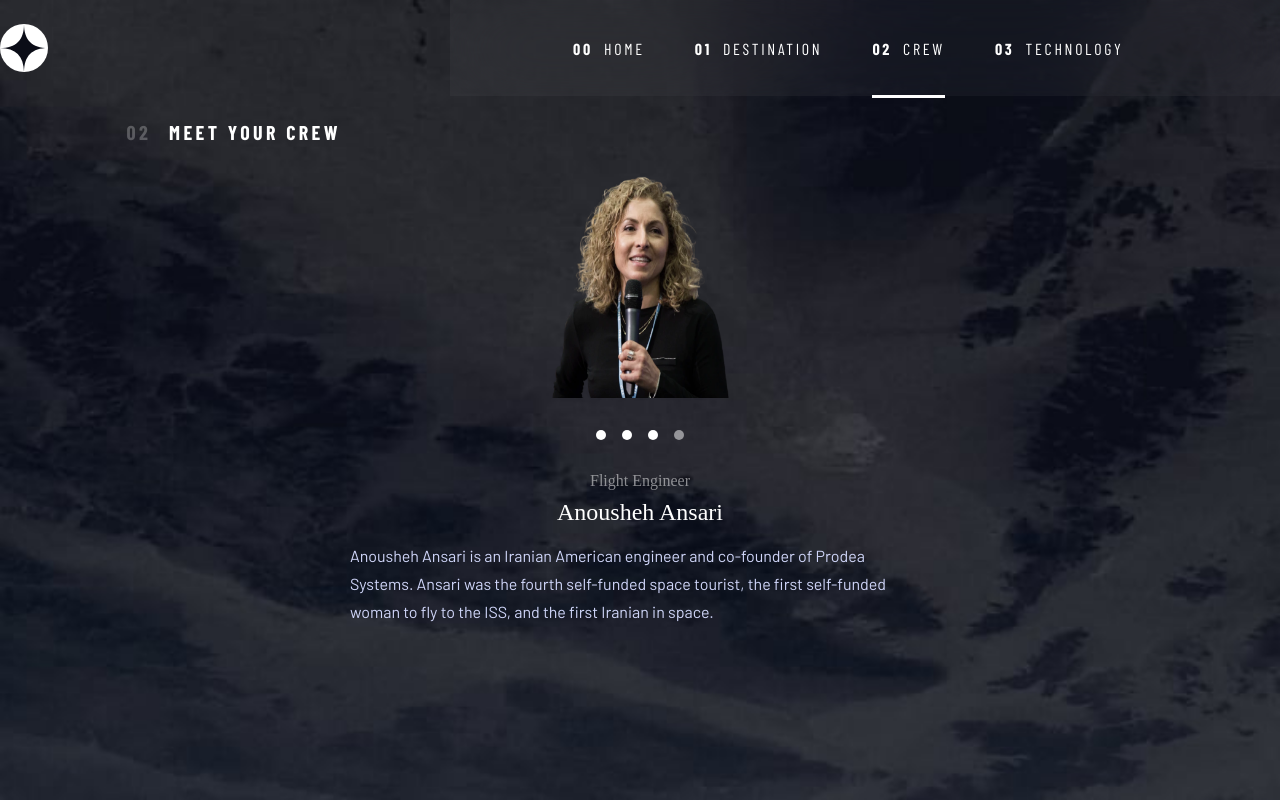
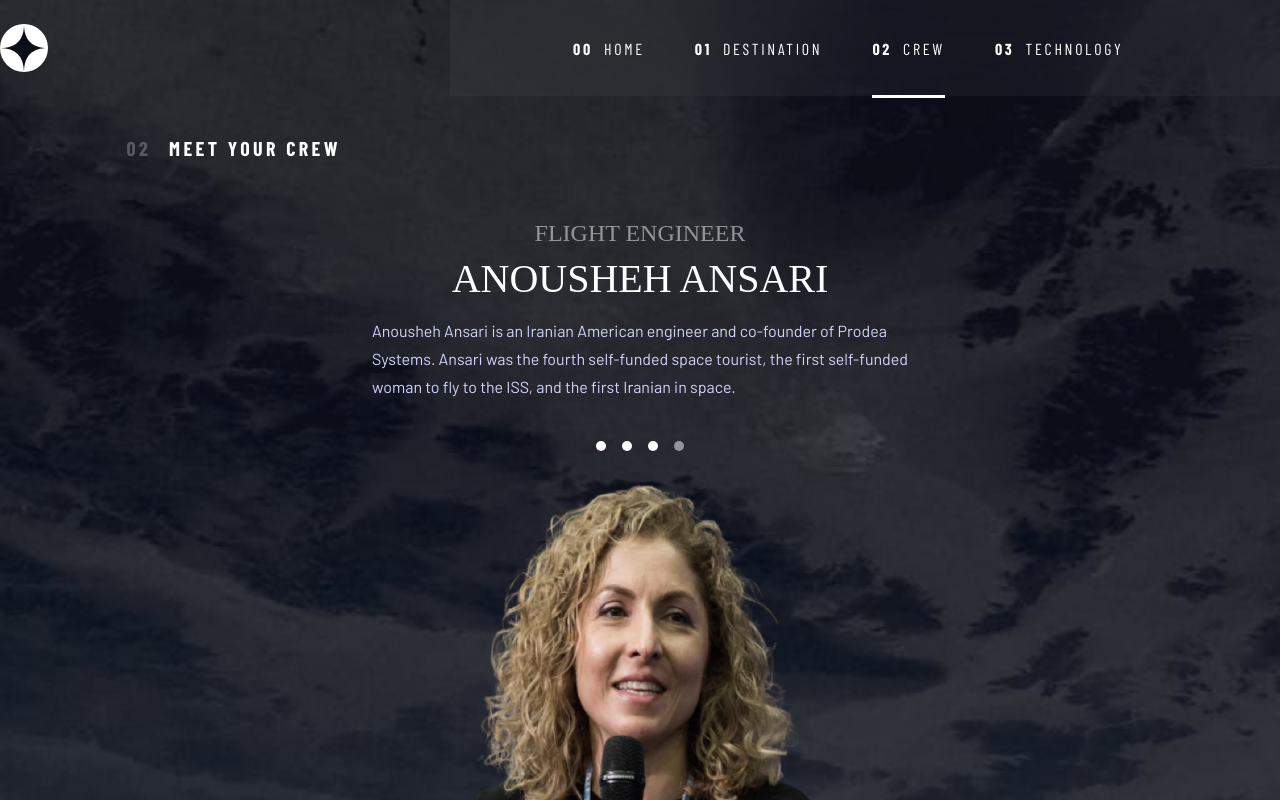
Before and after one commit to gigakhrz/Space-tourismo-website, a React (Vite) app: page /crew/anousheh in a window 1280 px wide. Shown: the top 800 px of the page. Built offline with nearby package versions, Linux system fonts and the light colour scheme; a web font is replaced by a local one.

Commit message:
create crew tablet version

```diff
--- a/src/Components/Crew/Crew.tsx
+++ b/src/Components/Crew/Crew.tsx
@@ -46,6 +46,7 @@ const CrewContainer = styled.div`
   @media screen and (min-width: 768px) {
     padding: 0;
     background-image: url(${bgTablet});
+    gap: 60px;
   }
 `;
 
@@ -55,6 +56,9 @@ const HeaderDiv = styled.div`
   align-items: center;
   flex-direction: column;
   gap: 24px;
+  @media screen and (min-width: 768px) {
+    gap: 40px;
+  }
 
   span {
     display: flex;
--- a/src/Components/Crew/CrewInfo.tsx
+++ b/src/Components/Crew/CrewInfo.tsx
@@ -27,7 +27,7 @@ const CrewInfo = ({ name, photo, role, bio }: CrewType): JSX.Element => {
         <img src={imgSrc} alt="" />
         <hr />
       </div>
-      <InfoContainer>
+      <InfoContainer person={person}>
         <NavBar person={person}>
           <Link to="/crew/douglas" className="douglas" />
           <Link to="/crew/mark" className="mark" />
@@ -53,15 +53,24 @@ const Container = styled.div`
   flex-direction: column;
   gap: 32px;
   align-items: center;
+  @media screen and (min-width: 768px) {
+    flex-direction: column-reverse;
+  }
 
   .imgContainer {
     width: 100%;
     display: flex;
     flex-direction: column;
     align-items: center;
+
     img {
       width: 177px;
       height: 222px;
+
+      @media screen and (min-width: 768px) {
+        width: 436.37px;
+        height: 542px;
+      }
     }
 
     hr {
@@ -77,17 +86,24 @@ const Container = styled.div`
 `;
 
 //person info and nav bar
-const InfoContainer = styled.div`
+const InfoContainer = styled.div<{ person: string }>`
   display: flex;
   flex-direction: column;
   align-items: center;
   gap: 32px;
+  @media screen and (min-width: 768px) {
+    gap: 40px;
+  }
 
   .personDescription {
     display: flex;
     flex-direction: column;
     align-items: center;
     gap: 16px;
+    order: 2;
+    @media screen and (min-width: 768px) {
+      order: 1;
+    }
 
     //role and full name
     .personInfo {
@@ -104,6 +120,11 @@ const InfoContainer = styled.div`
         text-align: center;
         color: white;
         opacity: 0.5;
+        text-transform: uppercase;
+        @media screen and (min-width: 768px) {
+          font-size: 24px;
+          line-height: 27.5px;
+        }
       }
 
       h3 {
@@ -113,6 +134,11 @@ const InfoContainer = styled.div`
         line-height: 28px;
         text-align: center;
         color: white;
+        text-transform: uppercase;
+        @media screen and (min-width: 768px) {
+          font-size: 40px;
+          line-height: 45.84px;
+        }
       }
     }
     //description
@@ -124,9 +150,16 @@ const InfoContainer = styled.div`
       color: #d0d6f9;
       text-align: center;
       @media screen and (min-width: 768px) {
-        max-width: 580px;
         font-size: 16px;
         line-height: 28px;
+        max-width: ${(props) =>
+          props.person === "douglas"
+            ? "458px"
+            : props.person === "mark"
+            ? "520px"
+            : props.person === "victor"
+            ? "592px"
+            : "536px"};
       }
       @media screen and (min-width: 1024px) {
         text-align: left;
@@ -139,6 +172,10 @@ const NavBar = styled.nav<{ person: string }>`
   display: flex;
   gap: 16px;
   align-items: center;
+  order: 1;
+  @media screen and (min-width: 768px) {
+    order: 2;
+  }
 
   a {
     width: 10px;
```
